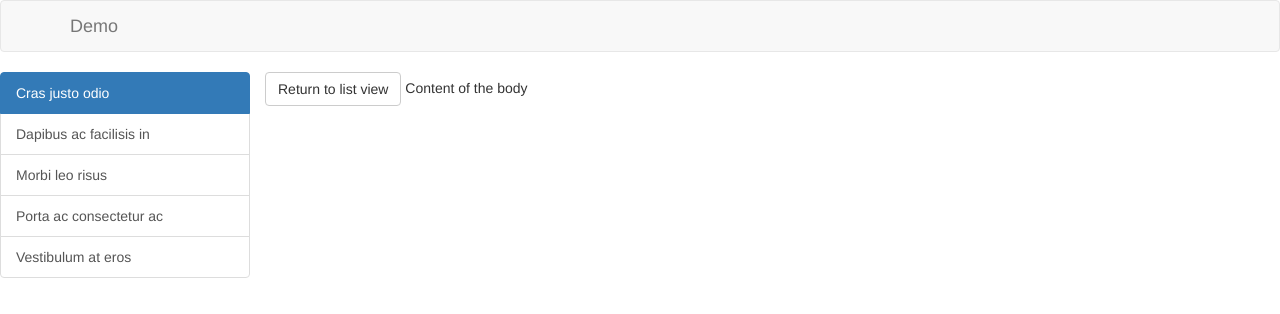
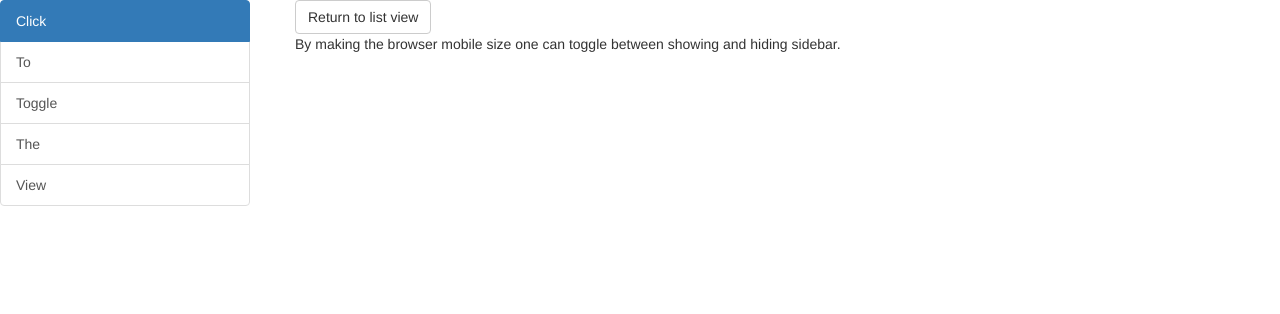
Before and after one commit to snulv/ulv-multi-sidebar, a plain HTML site: page index.html in a window 1280 px wide. Drawn offline with nearby package versions, Linux system fonts and the light colour scheme.

Commit message:
Made some minor changes to the demo

```diff
--- a/index.html
+++ b/index.html
@@ -17,35 +17,31 @@
       <script src="multi-sidebar.js"></script>
     </head>
     <body ng-controller="mainController">
-
-        <!-- HEADER AND NAVBAR -->
-        <header>
-            <nav class="navbar navbar-default">
-            <div class="container">
-                <div class="navbar-header">
-                    <a class="navbar-brand" href="/">Demo</a>
-                </div>
-            </div>
-            </nav>
-        </header>
-
         <!-- MAIN CONTENT AND INJECTED VIEWS -->
         <div id="main" class="container-fluid">
-		<ulv-multi-sidebar focus="showSidebar">
+		<div class="row">
+			<div class="col-md-12">
+			<ulv-multi-sidebar focus="showSidebar">
   			<div transclude-to="menu">
 				<div class="list-group">
-  					<a ng-click="changeView()" class="list-group-item active">Cras justo odio</a>
-					<a ng-click="changeView()" class="list-group-item">Dapibus ac facilisis in</a>
-  					<a ng-click="changeView()" class="list-group-item">Morbi leo risus</a>
-					<a ng-click="changeView()" class="list-group-item">Porta ac consectetur ac</a>
-					<a ng-click="changeView()" class="list-group-item">Vestibulum at eros</a>
+  					<a ng-click="changeView()" class="list-group-item active">Click</a>
+					<a ng-click="changeView()" class="list-group-item">To</a>
+  					<a ng-click="changeView()" class="list-group-item">Toggle</a>
+					<a ng-click="changeView()" class="list-group-item">The</a>
+					<a ng-click="changeView()" class="list-group-item">View</a>
 				</div>
   			</div>
   			<div transclude-to="body">
-				<div ng-click="changeView()" class="btn btn-default">Return to list view</div>
-				Content of the body
+				<div class="row" style="margin-left:15px;">
+					<div class="col-md-12">
+						<div ng-click="changeView()" class="btn btn-default">Return to list view</div>
+						<p>By making the browser mobile size one can toggle between showing and hiding sidebar.</p>
+					</div>
+				</div>
   			</div>
-		</ulv-multi-sidebar>
+			</ulv-multi-sidebar>
+			</div>
+		</div
         </div>
 
 	<script>
```
